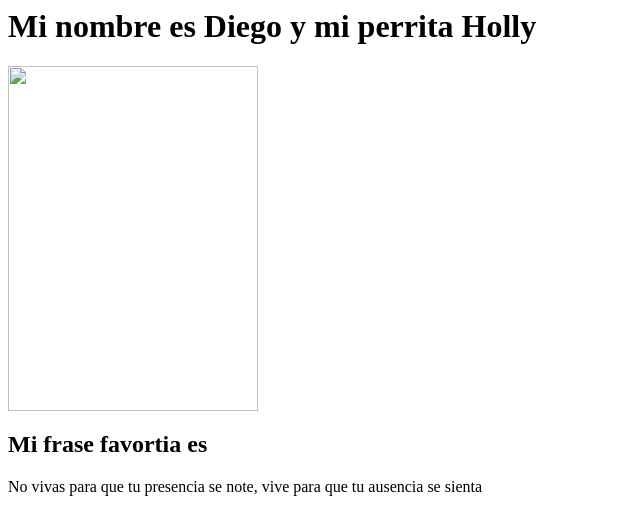
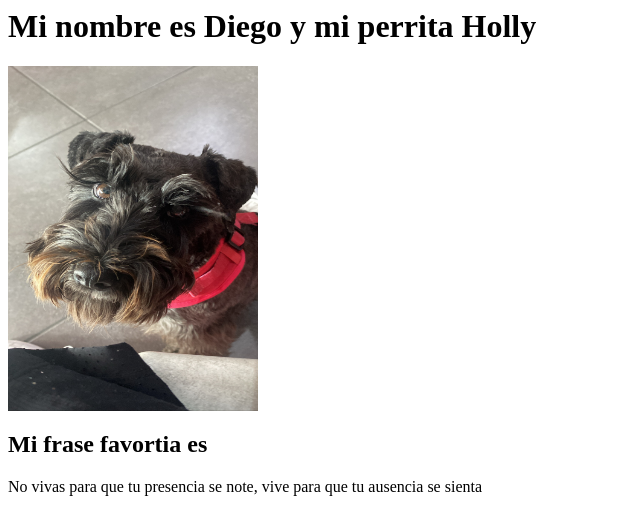
Before and after one commit to Draguilarm/draguilarm, a plain HTML site: page index.html in a window 1280 px wide. Shown: the top 513 px of the page, without its empty margins (0-640 px from the left). Drawn offline with Linux system fonts and the light colour scheme.

Commit message:
Update index.html

```diff
--- a/index.html
+++ b/index.html
@@ -8,7 +8,7 @@
         <h1>
             Mi nombre es Diego y mi perrita Holly
         </h1>
-        <img width="250" height="345" src="assets/Holly.JPG">
+        <img width="250" height="345" src="Holly.JPG">
         <h2>
             Mi frase favortia es
         </h2>
```
